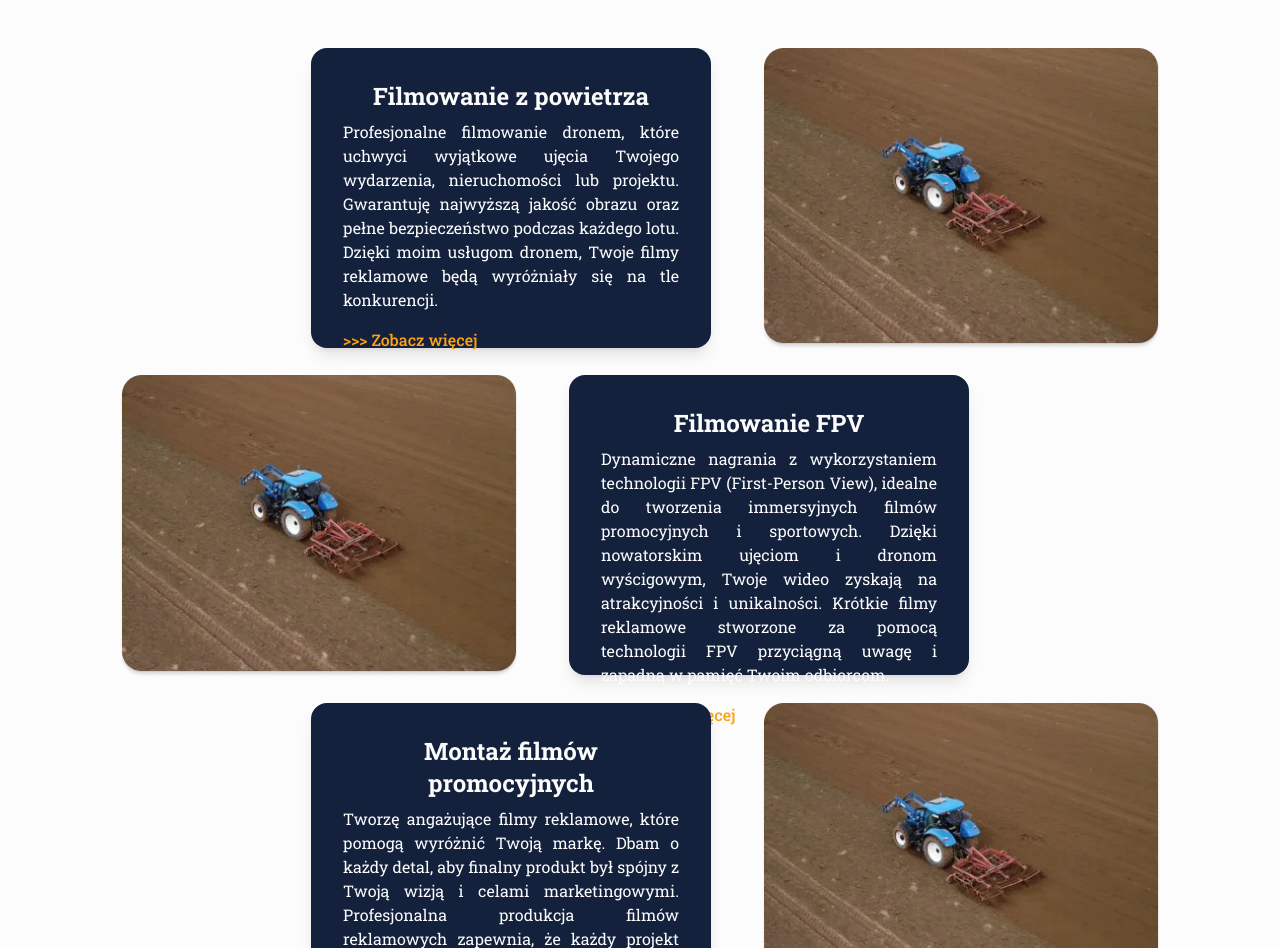
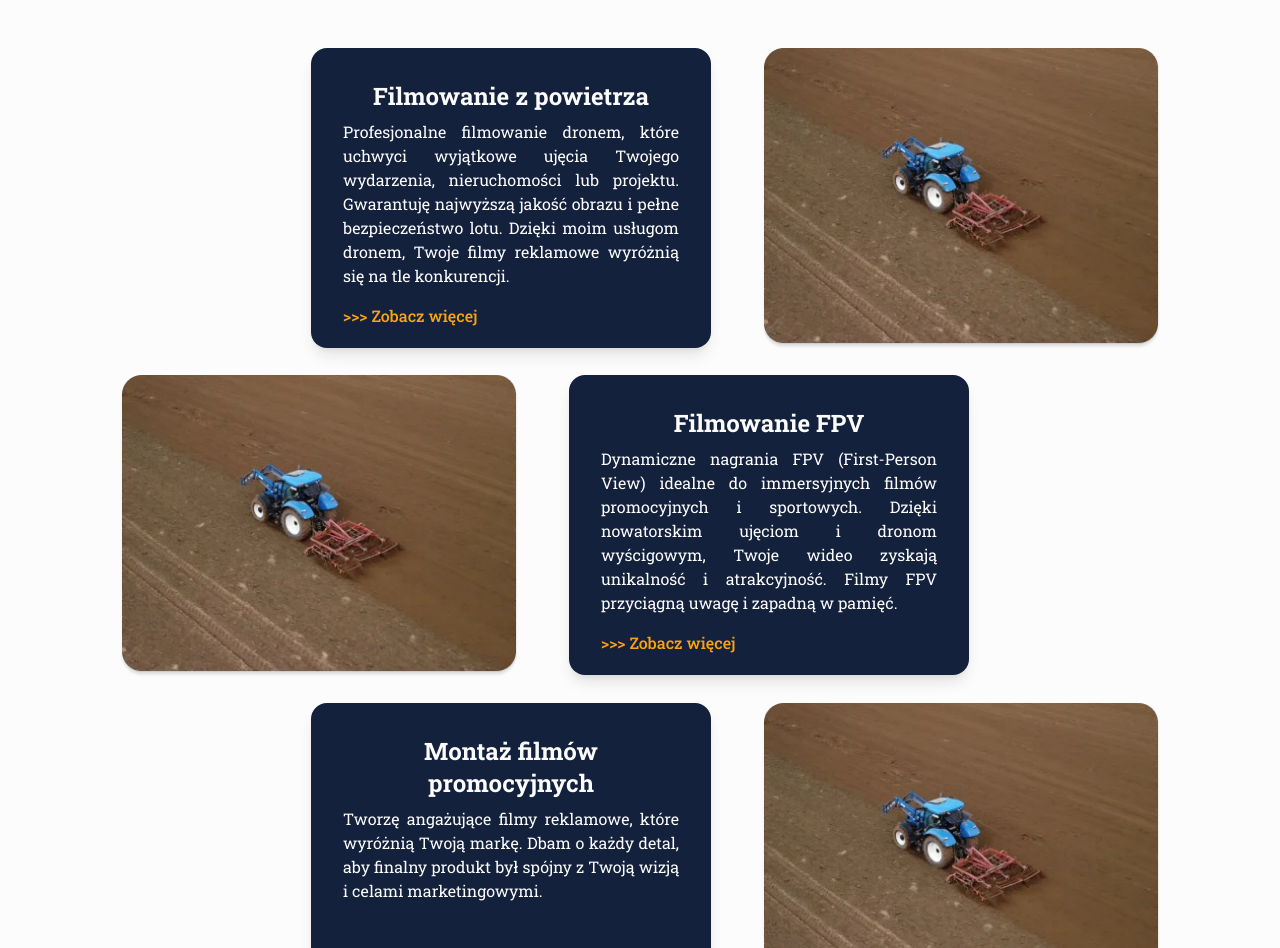
Before and after one commit to kkrukowski/kkrukowski-portfolio, a Next.js app: page / in a window 1280 px wide. Shown: the part 1544-2492 px from the top of the page. Built offline with nearby package versions, Linux system fonts and the light colour scheme.

Commit message:
feat: home page content

```diff
--- a/app/page.js
+++ b/app/page.js
@@ -87,7 +87,7 @@ export default function Home() {
                 {/*       className={`absolute translate-x-[495px]`}/>*/}
             </div>
             <div>
-                <OfferItem text="Profesjonalne filmowanie dronem, które uchwyci wyjątkowe ujęcia Twojego wydarzenia, nieruchomości lub projektu. Gwarantuję najwyższą jakość obrazu oraz pełne bezpieczeństwo podczas każdego lotu. Dzięki moim usługom dronem, Twoje filmy reklamowe będą wyróżniały się na tle konkurencji."
+                <OfferItem text="Profesjonalne filmowanie dronem, które uchwyci wyjątkowe ujęcia Twojego wydarzenia, nieruchomości lub projektu. Gwarantuję najwyższą jakość obrazu i pełne bezpieczeństwo lotu. Dzięki moim usługom dronem, Twoje filmy reklamowe wyróżnią się na tle konkurencji."
                            title="Filmowanie z powietrza"
                            href={"/"}
                            linkText="Zobacz więcej"
@@ -95,7 +95,7 @@ export default function Home() {
                            alt="Offer video example"
                            reverse={false}
                 />
-                <OfferItem text="Dynamiczne nagrania z wykorzystaniem technologii FPV (First-Person View), idealne do tworzenia immersyjnych filmów promocyjnych i sportowych. Dzięki nowatorskim ujęciom i dronom wyścigowym, Twoje wideo zyskają na atrakcyjności i unikalności. Krótkie filmy reklamowe stworzone za pomocą technologii FPV przyciągną uwagę i zapadną w pamięć Twoim odbiorcom."
+                <OfferItem text="Dynamiczne nagrania FPV (First-Person View) idealne do immersyjnych filmów promocyjnych i sportowych. Dzięki nowatorskim ujęciom i dronom wyścigowym, Twoje wideo zyskają unikalność i atrakcyjność. Filmy FPV przyciągną uwagę i zapadną w pamięć."
                            title="Filmowanie FPV"
                            href={"/"}
                            linkText="Zobacz więcej"
@@ -103,9 +103,9 @@ export default function Home() {
                            alt="Offer video example"
                            reverse={true}
                 />
-                <OfferItem text="Tworzę angażujące filmy reklamowe, które pomogą wyróżnić Twoją markę. Dbam o każdy detal, aby finalny produkt był spójny z Twoją wizją i celami marketingowymi. Profesjonalna produkcja filmów reklamowych zapewnia, że każdy projekt zostanie zrealizowany zgodnie z najwyższymi standardami."
+                <OfferItem text="Tworzę angażujące filmy reklamowe, które wyróżnią Twoją markę. Dbam o każdy detal, aby finalny produkt był spójny z Twoją wizją i celami marketingowymi."
                            title="Montaż filmów promocyjnych"
-                           href={"/"}
+                           href={"/uslugi"}
                            linkText="Zobacz więcej"
                            src="/images/placeholer-video.webp"
                            alt="Offer video example"
```
